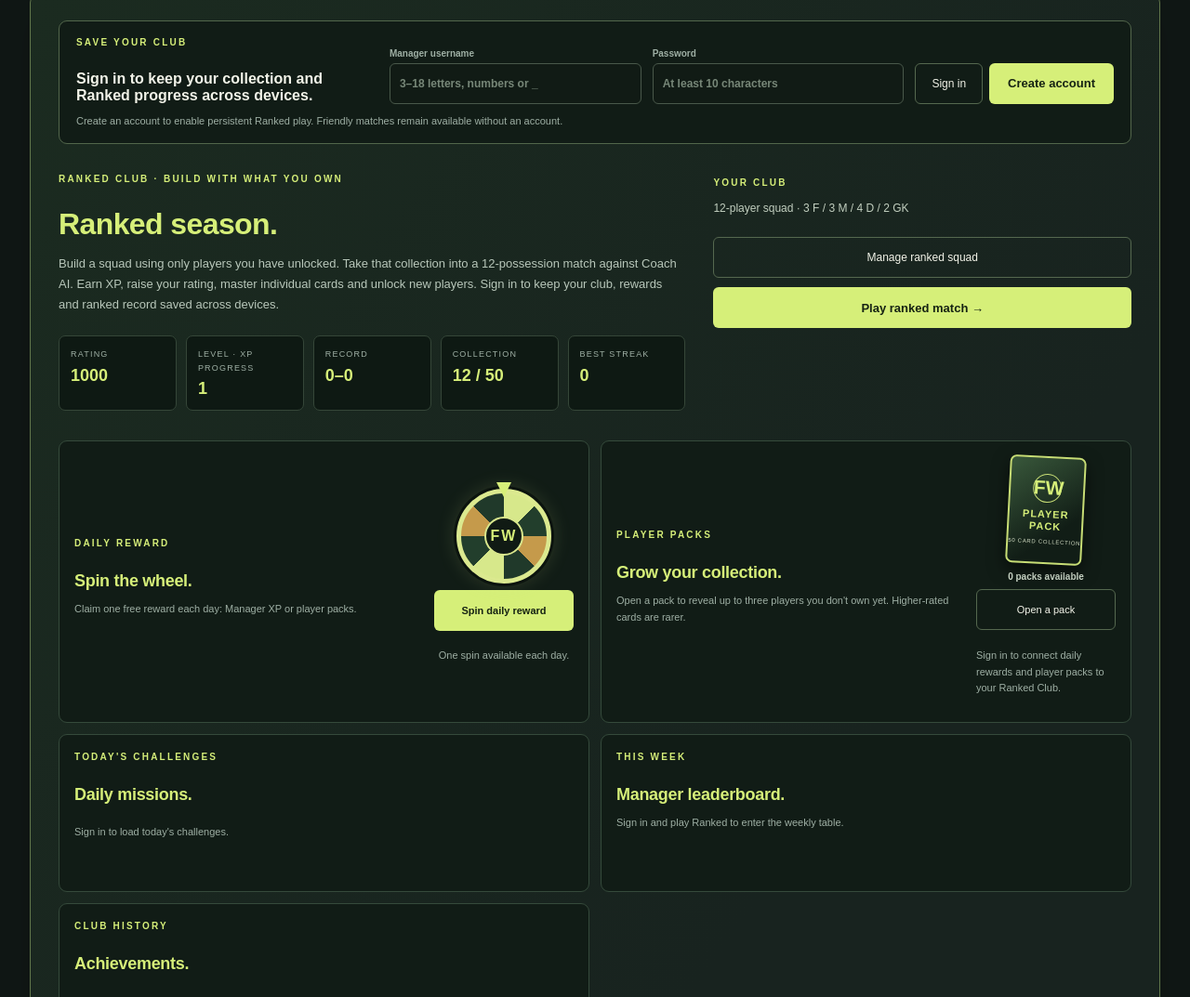
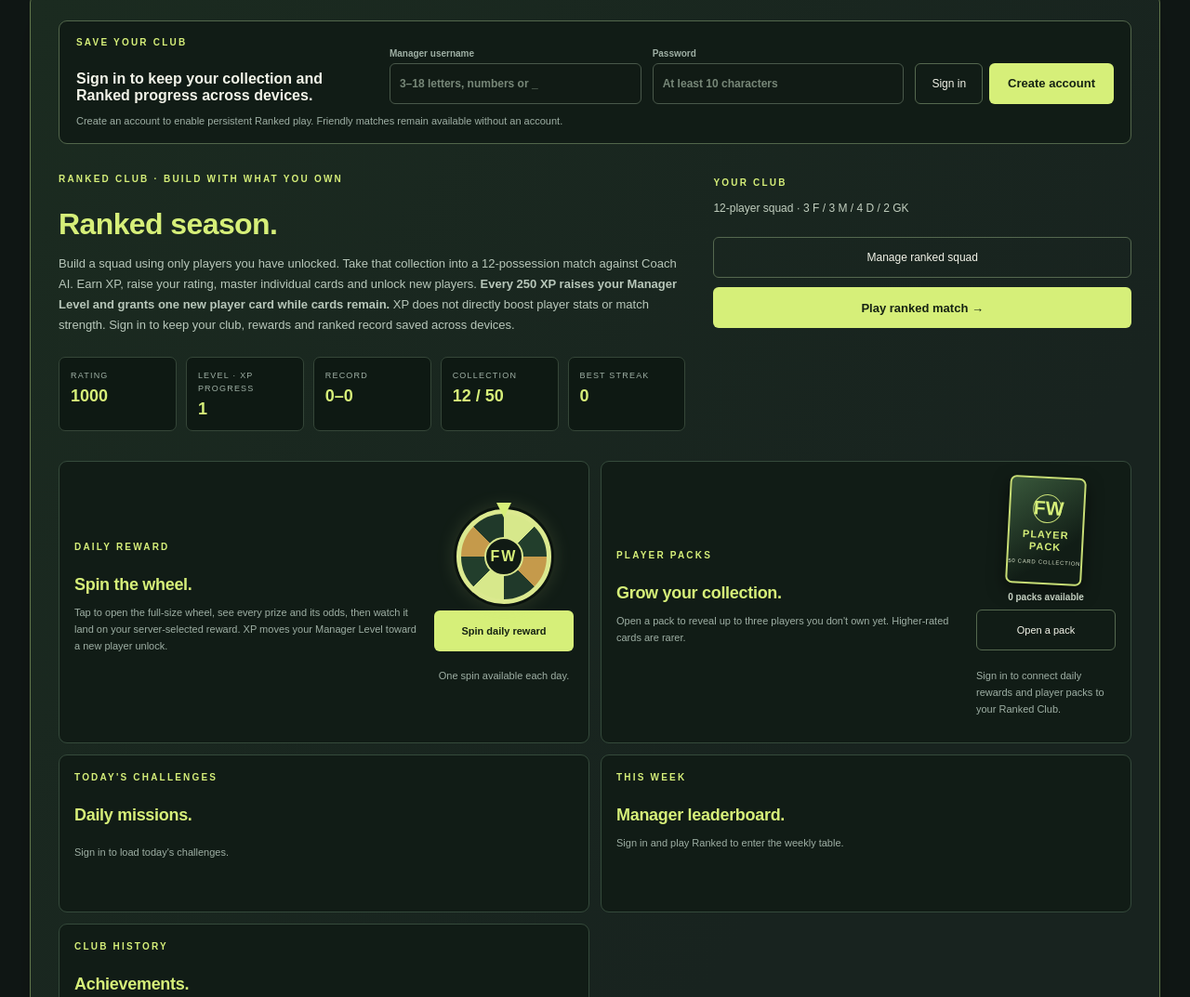
Before and after one commit to Jatvish/football_card_game, a website with bundled scripts: page public/index.html in a window 1280 px wide. Shown: the part 998-2071 px from the top of the page at 93% size. Built offline with nearby package versions, Linux system fonts and the light colour scheme; files whose address does not match are found by name.

Commit message:
Improve chemistry, ability use and daily reward UX

```diff
--- a/public/index.html
+++ b/public/index.html
@@ -98,12 +98,12 @@
   <div id="accountLoggedIn" hidden><div><p class="eyebrow">YOUR CLUB ACCOUNT</p><strong>Signed in as <span id="accountName"></span></strong><small>Your cards, rewards, Ranked rating and match record are saved to the database.</small></div><button class="secondary" id="signOut">Sign out</button></div>
   <p class="account-note" id="accountNote">Create an account to enable persistent Ranked play. Friendly matches remain available without an account.</p>
  </div>
- <div class="ranked-copy"><p class="eyebrow">RANKED CLUB · BUILD WITH WHAT YOU OWN</p><h2>Ranked season.</h2><p>Build a squad using only players you have unlocked. Take that collection into a 12-possession match against Coach AI. Earn XP, raise your rating, master individual cards and unlock new players. Sign in to keep your club, rewards and ranked record saved across devices.</p><div class="ranked-stats"><div><small>RATING</small><strong id="rankRating">1000</strong></div><div><small>LEVEL · XP PROGRESS</small><strong id="rankLevel">1</strong></div><div><small>RECORD</small><strong id="rankRecord">0–0</strong></div><div><small>COLLECTION</small><strong id="rankCollection">12 / 50</strong></div><div><small>BEST STREAK</small><strong id="rankBestStreak">0</strong></div></div></div>
+ <div class="ranked-copy"><p class="eyebrow">RANKED CLUB · BUILD WITH WHAT YOU OWN</p><h2>Ranked season.</h2><p>Build a squad using only players you have unlocked. Take that collection into a 12-possession match against Coach AI. Earn XP, raise your rating, master individual cards and unlock new players. <b>Every 250 XP raises your Manager Level and grants one new player card while cards remain.</b> XP does not directly boost player stats or match strength. Sign in to keep your club, rewards and ranked record saved across devices.</p><div class="ranked-stats"><div><small>RATING</small><strong id="rankRating">1000</strong></div><div><small>LEVEL · XP PROGRESS</small><strong id="rankLevel">1</strong></div><div><small>RECORD</small><strong id="rankRecord">0–0</strong></div><div><small>COLLECTION</small><strong id="rankCollection">12 / 50</strong></div><div><small>BEST STREAK</small><strong id="rankBestStreak">0</strong></div></div></div>
  <div class="ranked-actions"><p class="eyebrow">YOUR CLUB</p><div id="rankSquadSummary" class="rank-squad-summary">12-player squad · 3 F / 3 M / 4 D / 2 GK</div><button class="secondary" id="editRankedSquad">Manage ranked squad</button><button class="primary" id="rankedPlay">Play ranked match →</button></div>
  <div class="ranked-extras">
   <section class="club-widget daily-reward-widget">
-   <div><p class="eyebrow">DAILY REWARD</p><h3>Spin the wheel.</h3><p>Claim one free reward each day: Manager XP or player packs.</p></div>
-   <div class="spin-area"><div class="spin-wheel" id="dailyWheel" aria-label="Daily reward wheel"><span>FW</span></div><button class="primary" id="spinDaily">Spin daily reward</button><p id="spinResult" class="section-note" aria-live="polite">One spin available each day.</p></div>
+   <div><p class="eyebrow">DAILY REWARD</p><h3>Spin the wheel.</h3><p>Tap to open the full-size wheel, see every prize and its odds, then watch it land on your server-selected reward. XP moves your Manager Level toward a new player unlock.</p></div>
+   <div class="spin-area"><div class="spin-wheel" id="dailyWheel" aria-hidden="true"><span>FW</span></div><button class="primary" id="spinDaily">Spin daily reward</button><p id="spinResult" class="section-note" aria-live="polite">One spin available each day.</p></div>
   </section>
   <section class="club-widget pack-widget">
    <div><p class="eyebrow">PLAYER PACKS</p><h3>Grow your collection.</h3><p>Open a pack to reveal up to three players you don't own yet. Higher-rated cards are rarer.</p></div>
```
